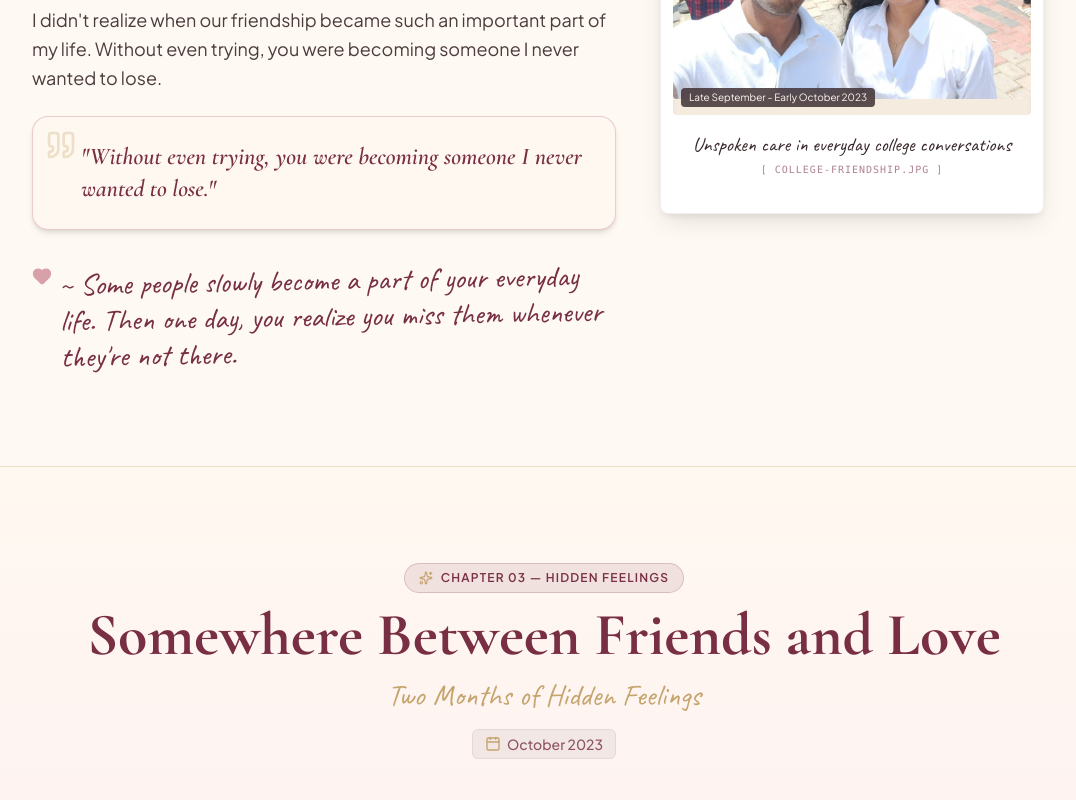
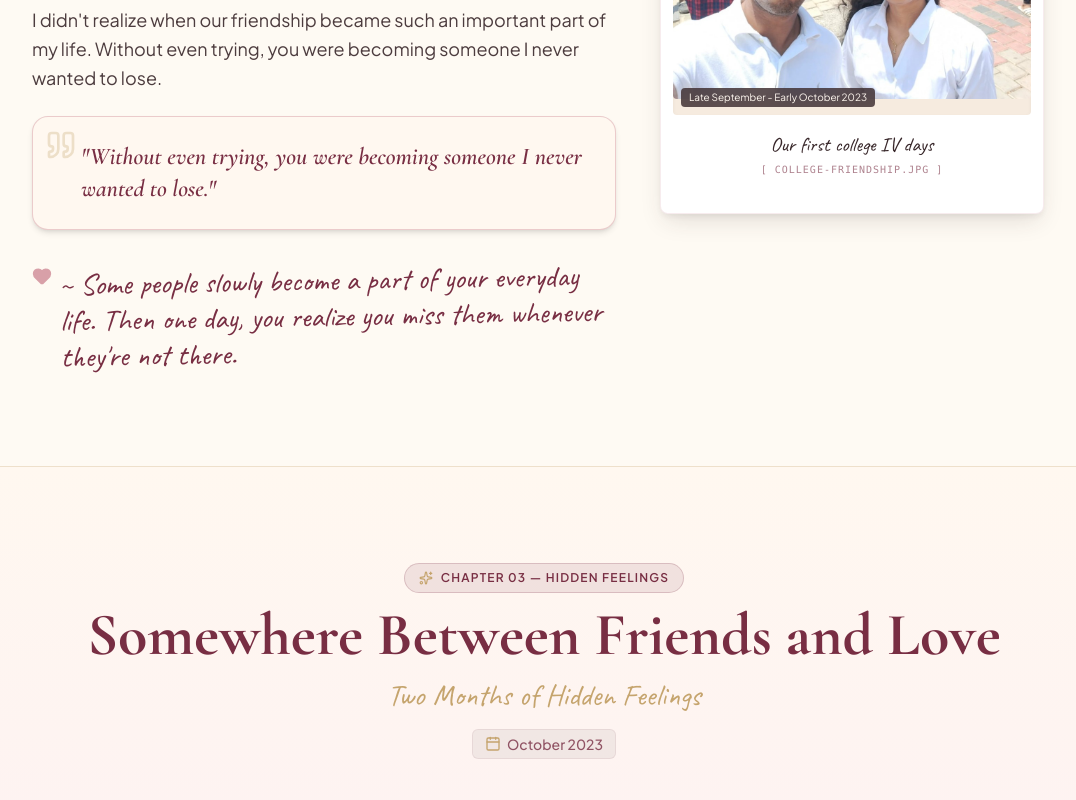
Before and after one commit to Pranesh003/anniversary_story_website, a React (Vite) app: page / in a window 1280 px wide. Shown: the part 2840-3640 px from the top of the page, without its empty margins (96-1172 px from the left). Built offline with nearby package versions, Linux system fonts and the light colour scheme.

Commit message:
Update Chapter 2 photo caption to 'Our first college IV days'

```diff
--- a/src/data/memories.ts
+++ b/src/data/memories.ts
@@ -38,7 +38,7 @@ export const MEMORIES: MemoryItem[] = [
     category: 'college',
     imageUrl: '/images/college-friendship.jpg?v=3',
     placeholderName: 'college-friendship.jpg',
-    caption: 'Unspoken care in everyday college moments together.',
+    caption: 'Our first college IV days',
     handwrittenNote: 'Becoming someone I never wanted to lose...',
     location: 'Karpagam College Campus'
   },
--- a/src/data/story.ts
+++ b/src/data/story.ts
@@ -56,7 +56,7 @@ export const STORY_CHAPTERS: StoryChapterData[] = [
     highlightText: "Without even trying, you were becoming someone I never wanted to lose.",
     imagePlaceholderName: "college-friendship.jpg",
     defaultImageUrl: "/images/college-friendship.jpg?v=3",
-    imageCaption: "Unspoken care in everyday college conversations",
+    imageCaption: "Our first college IV days",
     theme: "scrapbook"
   },
   {
```
